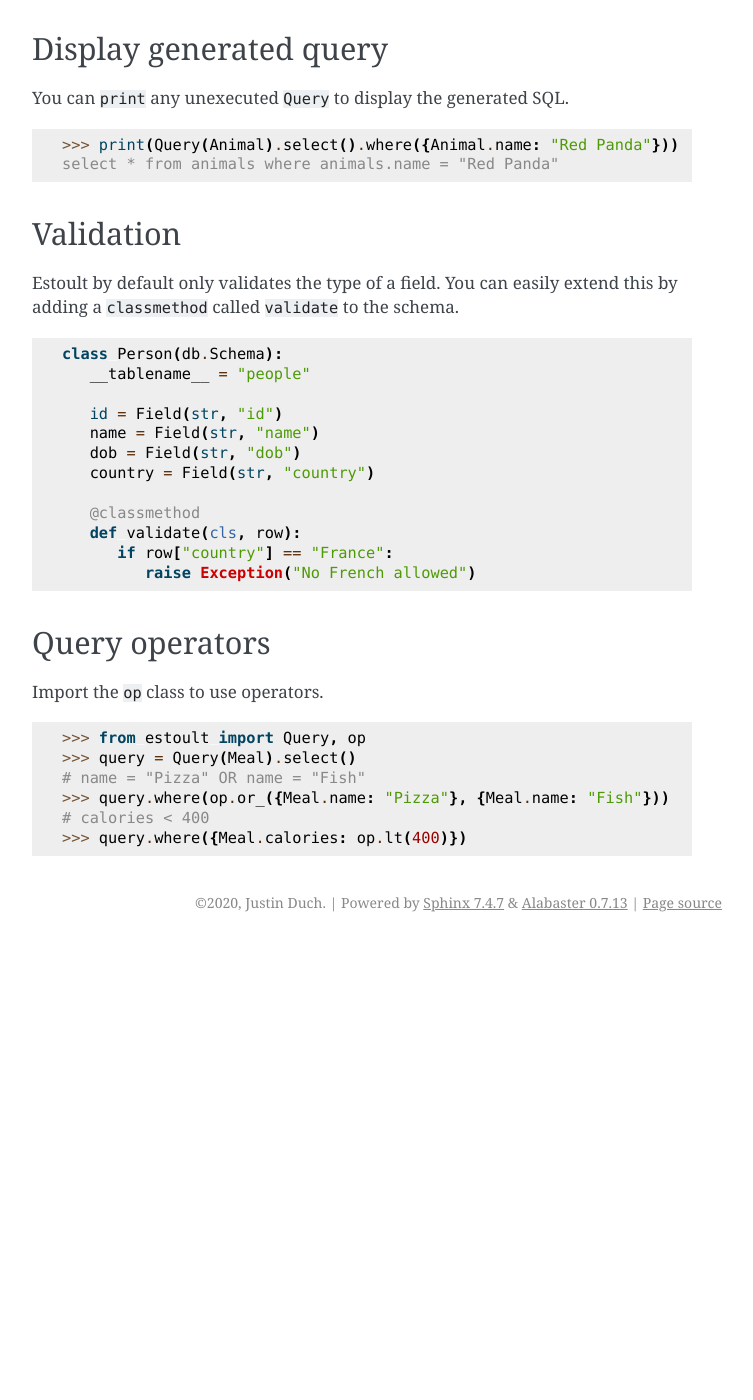
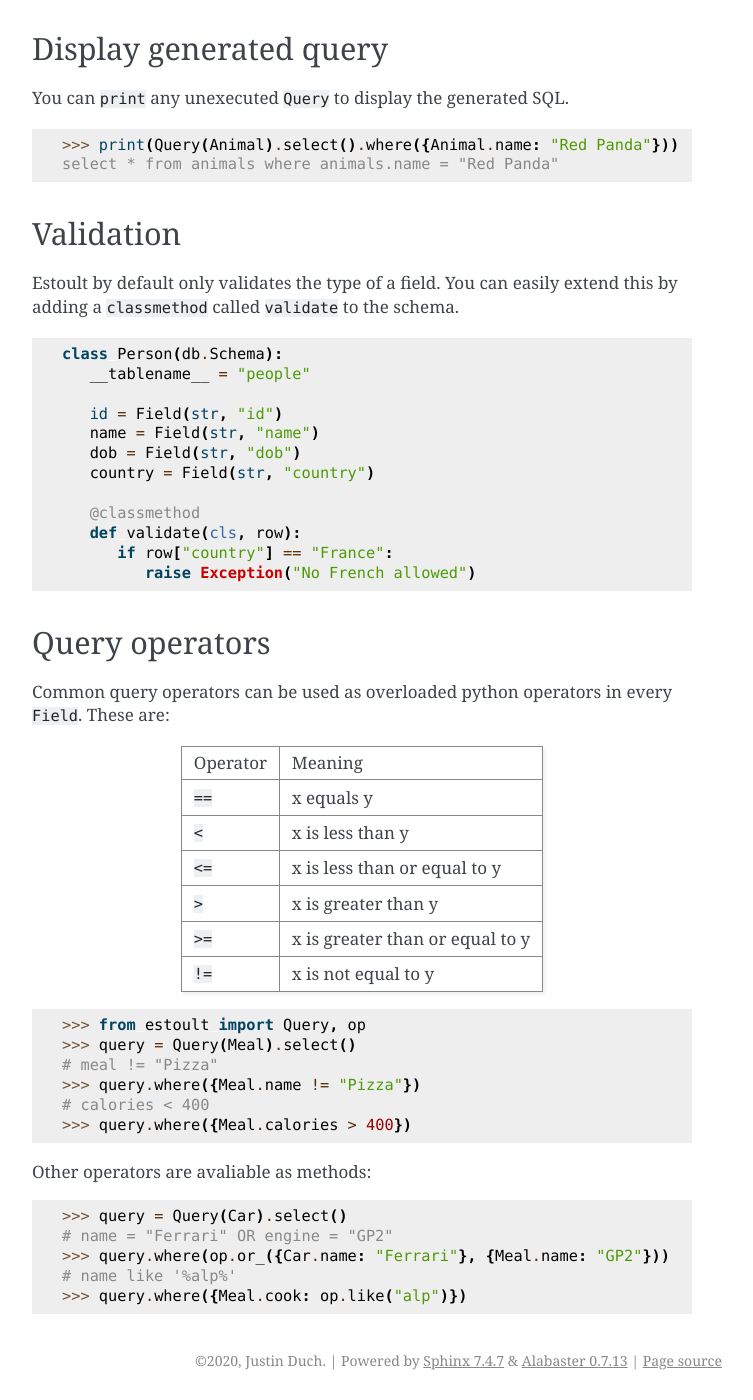
Before and after one commit to halcyonnouveau/estoult, a Sphinx documentation site: the page built from docs/how_tos.rst, in a window 1280 px wide and 1400 px high, scrolled down 539 px. Shown: the whole window, without its empty margins (388-1141 px from the left). Built offline with Sphinx 7.4.7, drawn with Linux system fonts in a browser that asks for light colours; before the commit the page ends 1481 px from its top, so only the background shows below that.

Commit message:
add op overloading

```diff
--- a/docs/getting_started.rst
+++ b/docs/getting_started.rst
@@ -149,7 +149,7 @@ Similar to updating, we can use ``Schema`` for a single row or ``Query`` for mul
    # Multiple books
    (Query(Book)
       .delete()
-      .where({Book.id: op.gt_eq(my_book["id"])})
+      .where({Book.id >= my_book["id"]})
       .execute())
 
 The ``Query`` is deleting all books which have an ``id`` greater or equal to ``my_book["id"]``.
--- a/docs/how_tos.rst
+++ b/docs/how_tos.rst
@@ -56,13 +56,34 @@ Estoult by default only validates the type of a field. You can easily extend thi
 Query operators
 ---------------
 
-Import the ``op`` class to use operators.
+Common query operators can be used as overloaded python operators in every ``Field``. These are:
+
+======== =======
+Operator Meaning
+-------- -------
+``==``   x equals y
+``<``    x is less than y
+``<=``   x is less than or equal to y
+``>``    x is greater than y
+``>=``   x is greater than or equal to y
+``!=``   x is not equal to y
+======== =======
 
 .. code-block:: python
 
    >>> from estoult import Query, op
    >>> query = Query(Meal).select()
-   # name = "Pizza" OR name = "Fish"
-   >>> query.where(op.or_({Meal.name: "Pizza"}, {Meal.name: "Fish"}))
+   # meal != "Pizza"
+   >>> query.where({Meal.name != "Pizza"})
    # calories < 400
-   >>> query.where({Meal.calories: op.lt(400)})
+   >>> query.where({Meal.calories > 400})
+
+Other operators are avaliable as methods:
+
+.. code-block:: python
+
+   >>> query = Query(Car).select()
+   # name = "Ferrari" OR engine = "GP2"
+   >>> query.where(op.or_({Car.name: "Ferrari"}, {Meal.name: "GP2"}))
+   # name like '%alp%'
+   >>> query.where({Meal.cook: op.like("alp")})
```
Also changed, not shown: README.md (+4 -5 lines), docs/index.rst (+4 -5 lines), estoult.py (+19 -4 lines).
